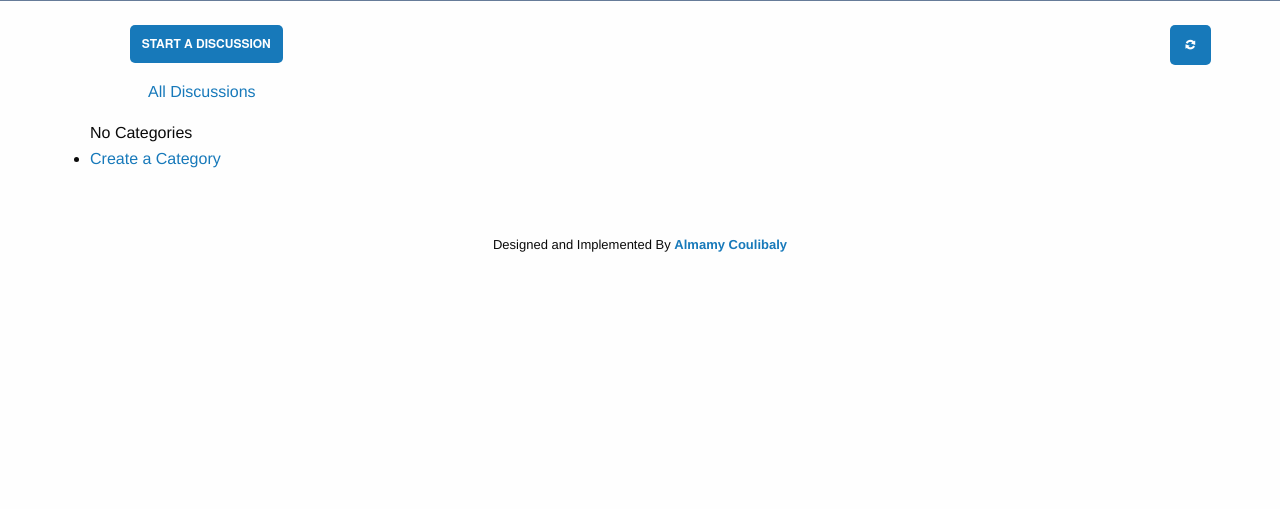
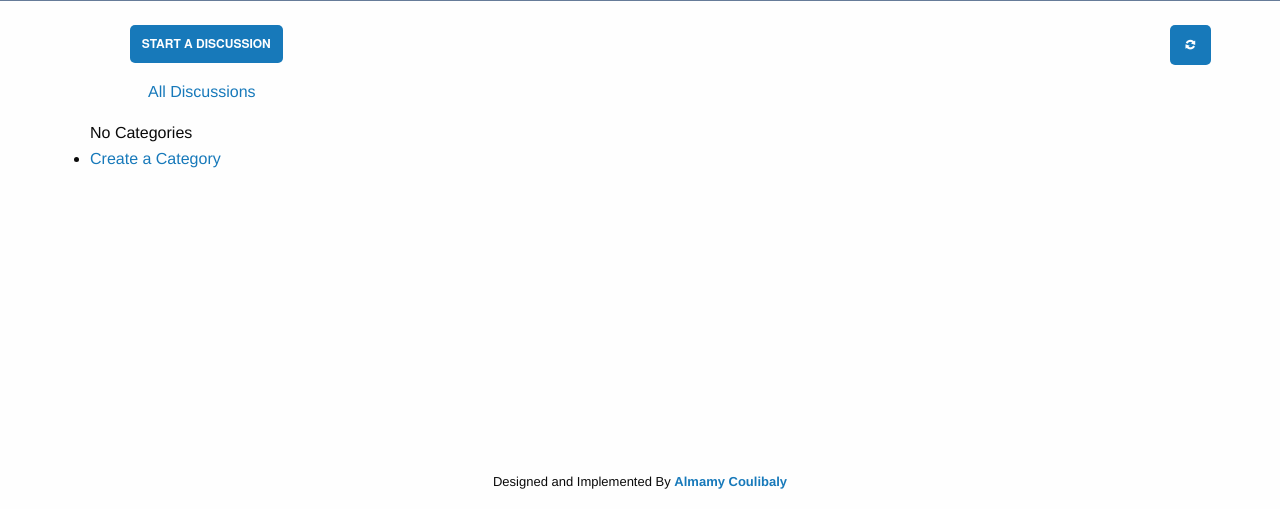
Before and after one commit to Alm4my/Forum_4316, a PHP site: page /index.php in a window 1280 px wide. Shown: the part 291-800 px from the top of the page. Run offline with PHP 8.4, Linux system fonts and the light colour scheme; data that the repository does not hold is empty; some web fonts are replaced.

Commit message:
Sticky Footer

```diff
--- a/TODO.php
+++ b/TODO.php
@@ -22,3 +22,5 @@ and then delete their account. Unfortunately, that is beyond the scope of this t
 //  Users page // [DONE]
 //  Header Refining
 //  Search bar
+//  Forgot your password && Show password
+//  Sticky Footer // [DONE]
--- a/assets/js/app.js
+++ b/assets/js/app.js
@@ -1 +1,13 @@
 $(document).foundation();
+$(window).bind("load", function () {
+    let footer = $("#footer");
+    let pos = footer.position();
+    let height = $(window).height();
+    height = height - pos.top;
+    height = height - footer.height();
+    if (height > 0) {
+        footer.css({
+            'margin-top': height + 'px'
+        });
+    }
+});
--- a/footer.php
+++ b/footer.php
@@ -4,9 +4,9 @@
 </div>
 </div>
 <div class="grid-x grid-padding-x grid-margin-x">
-    <footer class="cell large-12 medium-12 small-full center r">
+    <footer class="cell large-12 medium-12 small-full center r footer" id="footer">
         <br><br>
-        <p style="font-size: small"> Designed and Implemented By <a style="font-weight: bold">Almamy Coulibaly</a></p>
+        <p style="font-size: small"> Designed and Implemented By <a style="font-weight: bold" href="mailto:coulibalya5@student.iugb.edu.ci">Almamy Coulibaly</a></p>
     </footer>
 </div>
 </div>
```
